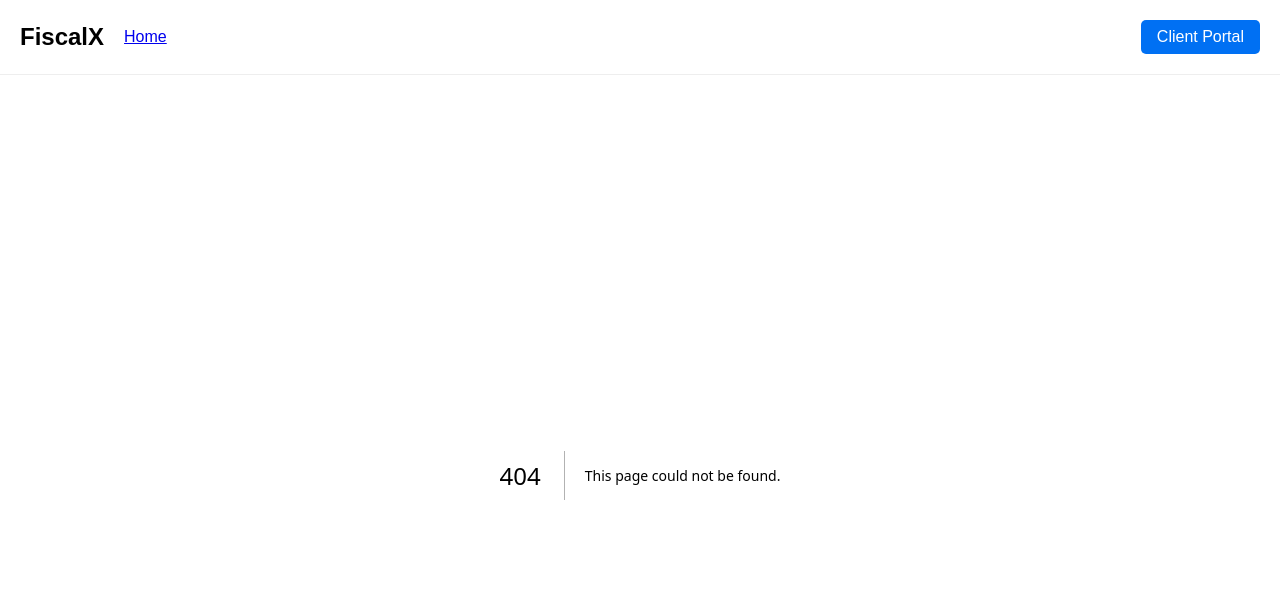
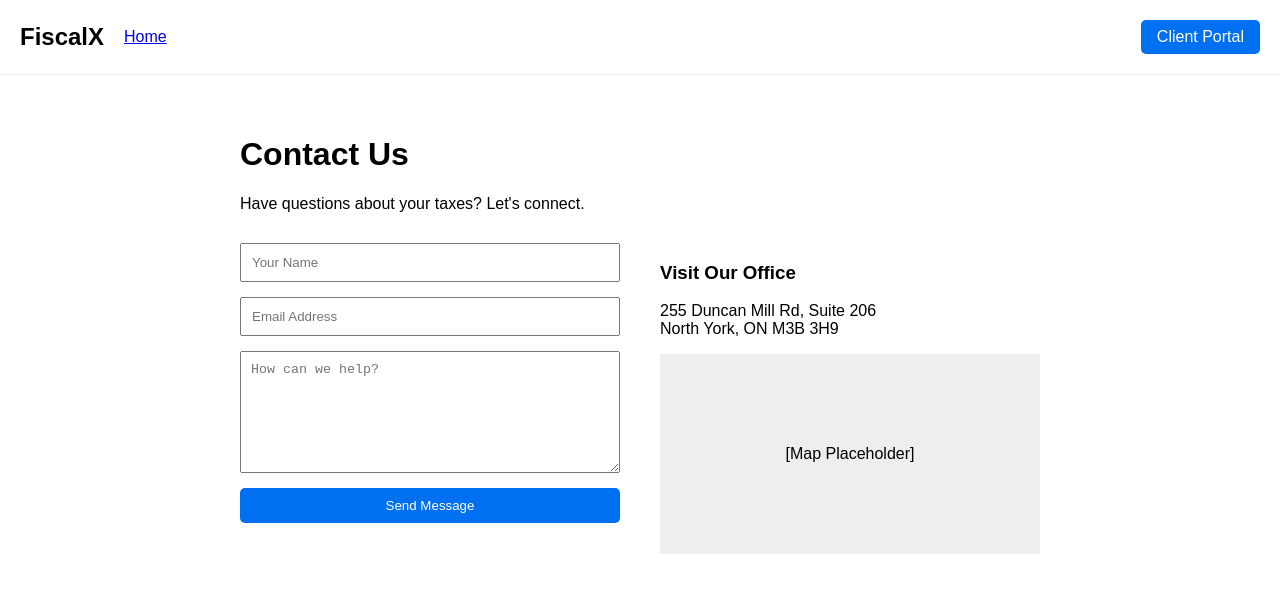
Before and after one commit to saadhussain787/fiscalx-portfolio-demo, a Next.js app: page /contact in a window 1280 px wide. Before the commit this address had no page. Shown: the top 592 px of the page. Built offline with nearby package versions, Linux system fonts and the light colour scheme.

Commit message:
added contact page and nav link

```diff
--- /dev/null
+++ b/app/contact/page.tsx
@@ -0,0 +1,30 @@
+export default function ContactPage() {
+  return (
+    <main style={{ padding: '40px', maxWidth: '800px', margin: '0 auto', fontFamily: 'sans-serif' }}>
+      <h1>Contact Us</h1>
+      <p>Have questions about your taxes? Let's connect.</p>
+
+      <div style={{ display: 'grid', gridTemplateColumns: '1fr 1fr', gap: '40px', marginTop: '30px' }}>
+        {/* Contact Form */}
+        <form style={{ display: 'flex', flexDirection: 'column', gap: '15px' }}>
+          <input type="text" placeholder="Your Name" style={{ padding: '10px' }} />
+          <input type="email" placeholder="Email Address" style={{ padding: '10px' }} />
+          <textarea placeholder="How can we help?" style={{ padding: '10px', height: '100px' }} />
+          <button type="submit" style={{ padding: '10px', backgroundColor: '#0070f3', color: 'white', border: 'none', borderRadius: '5px' }}>
+            Send Message
+          </button>
+        </form>
+
+        {/* Office Details */}
+        <div>
+          <h3>Visit Our Office</h3>
+          <p>255 Duncan Mill Rd, Suite 206<br />North York, ON M3B 3H9</p>
+          <div style={{ width: '100%', height: '200px', backgroundColor: '#eee', display: 'flex', alignItems: 'center', justifyContent: 'center' }}>
+            {/* Google Maps placeholder */}
+            [Map Placeholder]
+          </div>
+        </div>
+      </div>
+    </main>
+  );
+}
```
